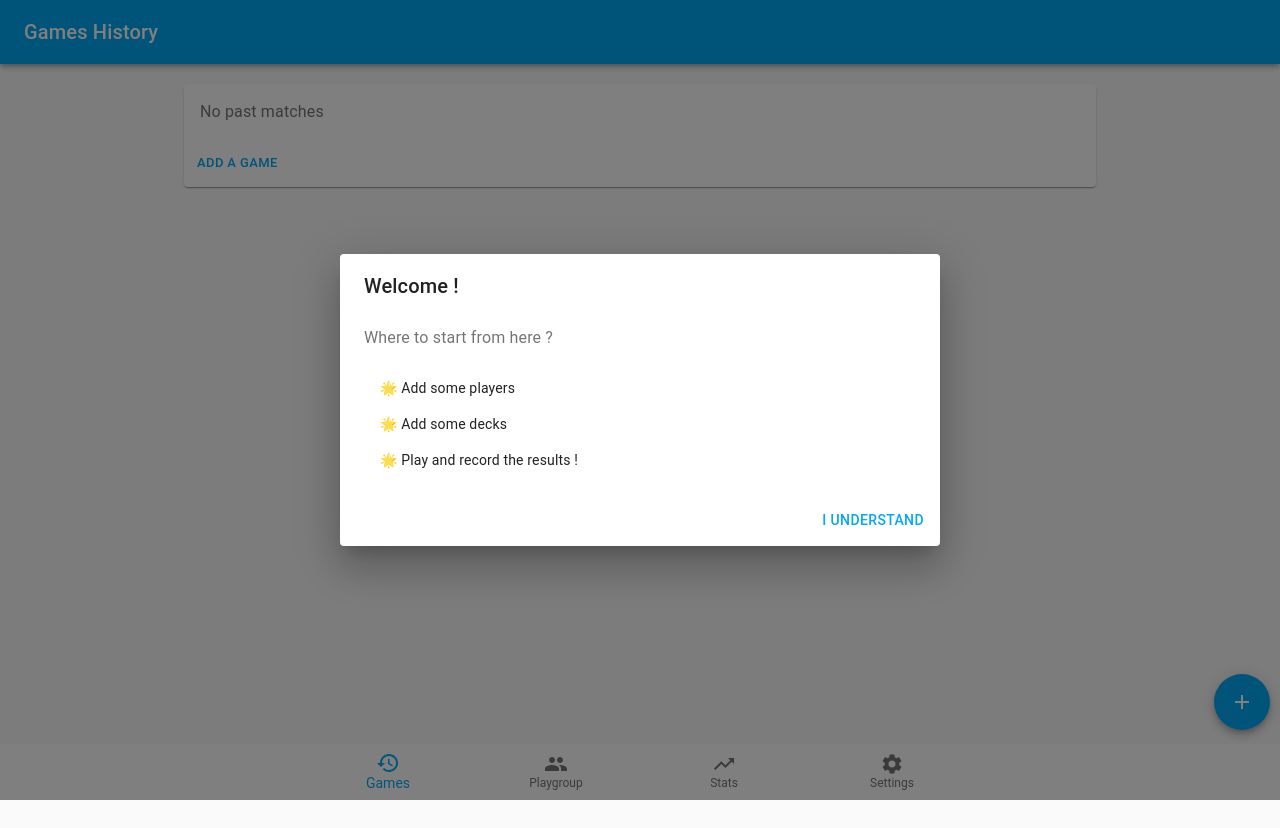
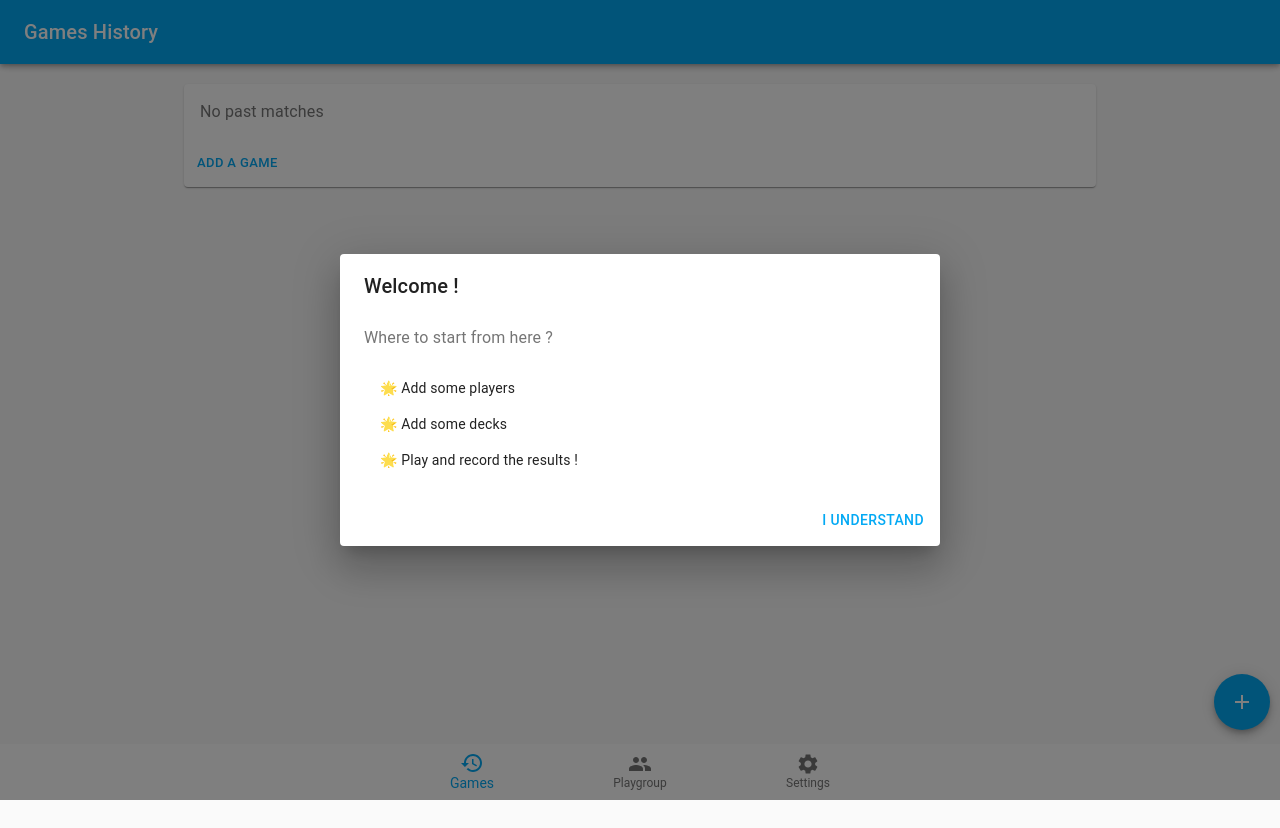
Before and after one commit to BastienMartinelli/my-meta, a React (Create React App) app: page / in a window 1280 px wide. Built offline with nearby package versions, Linux system fonts and the light colour scheme; a small style sheet from the web is missing.

Commit message:
disable stats route

```diff
--- a/src/App.jsx
+++ b/src/App.jsx
@@ -1,7 +1,7 @@
 import React from "react";
 import CssBaseline from "@material-ui/core/CssBaseline";
 import RestoreIcon from "@material-ui/icons/Restore";
-import TrendingUpIcon from "@material-ui/icons/TrendingUp";
+// import TrendingUpIcon from "@material-ui/icons/TrendingUp";
 import PeopleIcon from "@material-ui/icons/People";
 import SettingsIcon from "@material-ui/icons/Settings";
 import MuiThemeProvider from "@material-ui/core/styles/MuiThemeProvider";
@@ -10,7 +10,7 @@ import Store from "store";
 import Games from "screens/Games/Games";
 import Playgroup from "screens/Playgroup";
 import Welcome from "screens/Welcome";
-import Stats from "screens/Stats";
+// import Stats from "screens/Stats";
 import Settings from "screens/Settings";
 import Router from "components/Router";
 import Persister from "components/Persister";
@@ -31,13 +31,13 @@ const routes = {
     Screen: Playgroup,
     icon: <PeopleIcon />
   },
-  stats: {
+  /* stats: {
     value: "stats",
     label: "Stats",
     long: "Game Statistics",
     Screen: Stats,
     icon: <TrendingUpIcon />
-  },
+  }, */
   settings: {
     value: "settings",
     label: "Settings",
```
